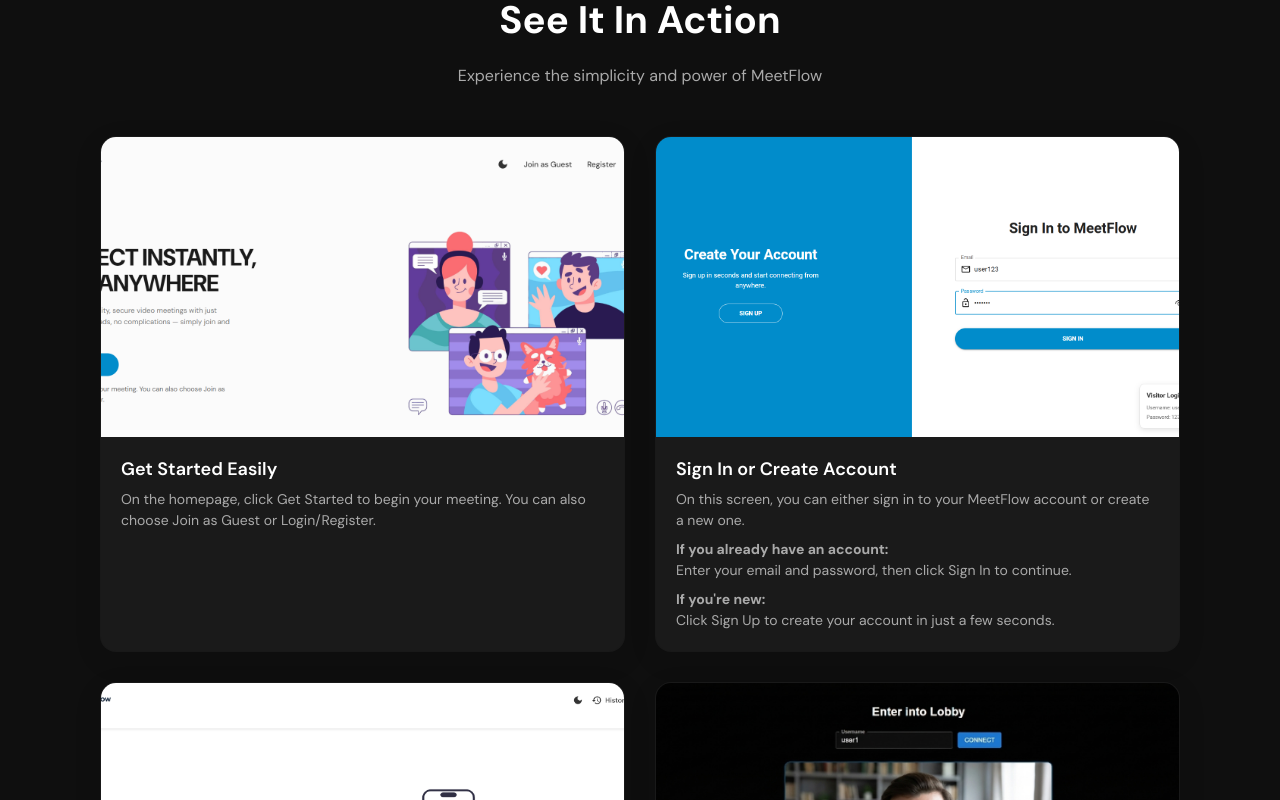
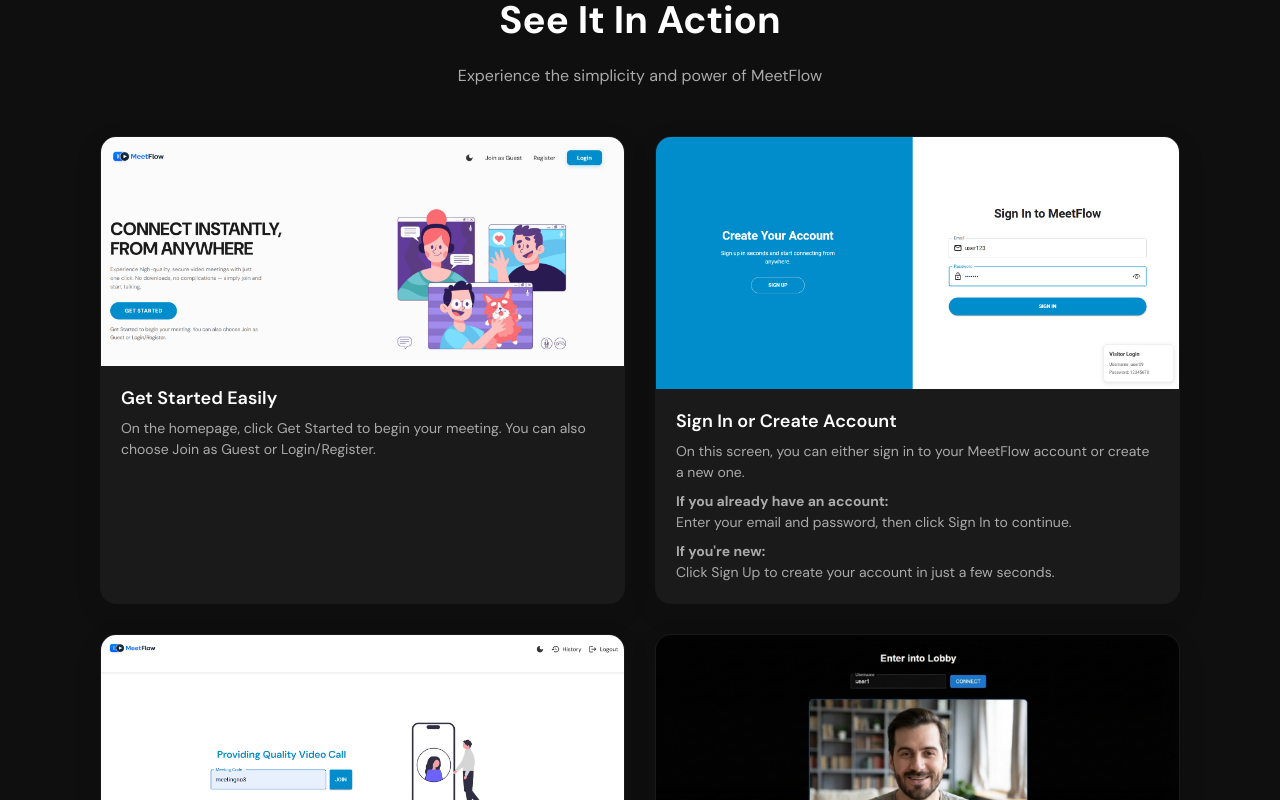
Before and after one commit to Mehak-991/MeetFlow, a React (Create React App) app in the folder frontend/: page / in a window 1280 px wide. Shown: the part 2580-3380 px from the top of the page. Built offline with nearby package versions, Linux system fonts and the light colour scheme; no server answers.

Commit message:
feat: add landing page layout and component styles to App.css

```diff
--- a/frontend/src/App.css
+++ b/frontend/src/App.css
@@ -201,8 +201,8 @@
 .screenshot-card img {
   display: block;
   width: 100%;
-  height: 300px;
-  object-fit: cover;
+  height: auto;
+  object-fit: contain;
   flex-shrink: 0;
   margin: 0;
   padding: 0;
```
